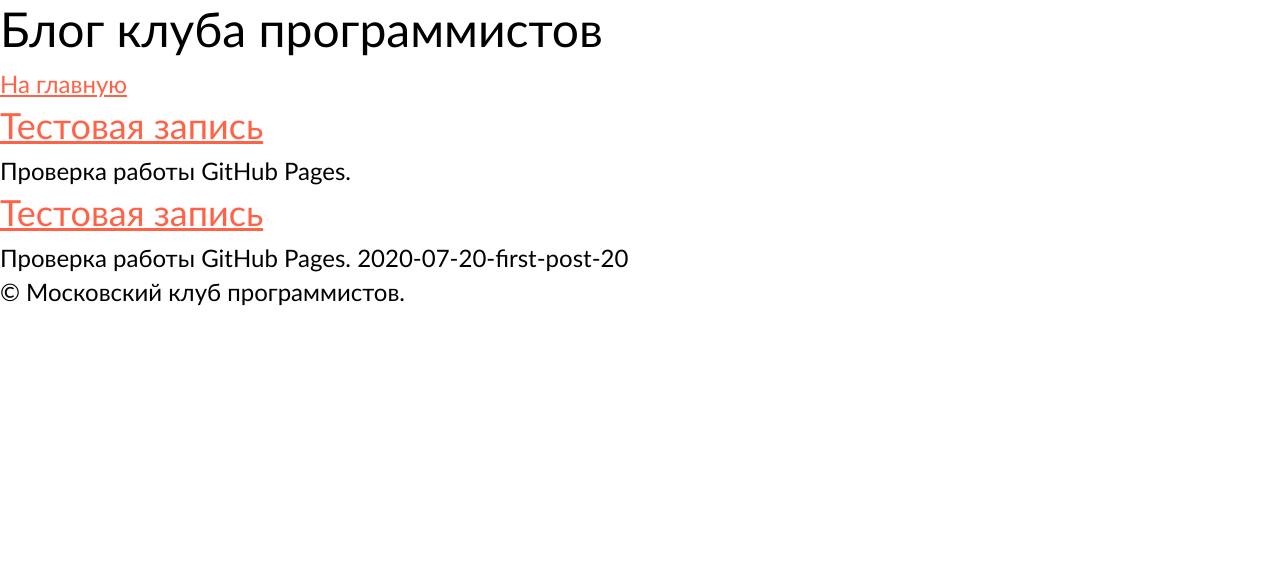
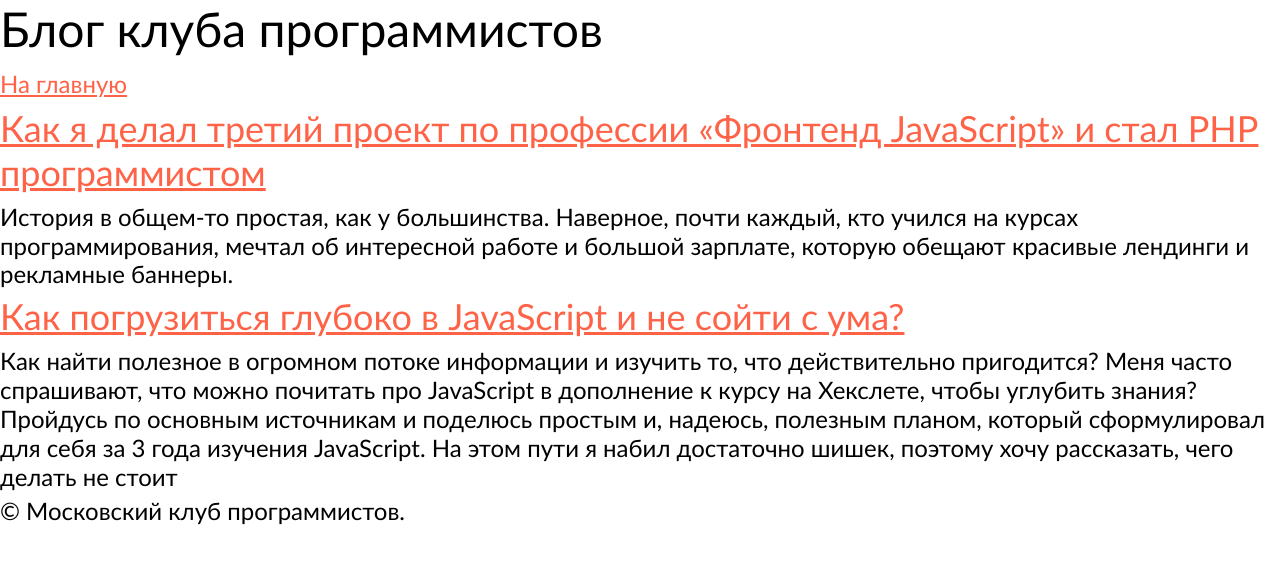
Before and after one commit to baur/Jekyll, a Jekyll site: the page built from blog/index.html, in a window 1280 px wide. Shown: the top 564 px of the page. Built offline with Jekyll 4.4.1, drawn with Linux system fonts in a browser that asks for light colours; the list of posts is cut into pages by our own code.

Commit message:
new posts

```diff
--- /dev/null
+++ b/_posts/2020-07-01-post1.md
@@ -0,0 +1,12 @@
+---
+layout: default
+title: Как погрузиться глубоко в JavaScript и не сойти с ума?
+---
+
+Как найти полезное в огромном потоке информации и изучить то, что действительно пригодится? Меня часто спрашивают, что можно почитать про JavaScript в дополнение к курсу на Хекслете, чтобы углубить знания? Пройдусь по основным источникам и поделюсь простым и, надеюсь, полезным планом, который сформулировал для себя за 3 года изучения JavaScript. На этом пути я набил достаточно шишек, поэтому хочу рассказать, чего делать не стоит
+
+<!--more-->
+
+Меня зовут Кирилл, ещё вчера я учился на Хекслете, а сегодня работаю в «Авито». У нас высокие требования к разработчикам, поэтому я бесконечно занимаюсь самообразованием, а также рассказываю новичкам, как стать классным специалистом и всё время прогрессировать.
+
+Я написал статью для начинающих разработчиков, которые уже прошли или завершают профессию на Хекслете и используют JavaScript как основной рабочий инструмент. Делюсь советами, которые помогут новичкам углубить знания, не забивая голову бесполезной на первых этапах обучения информацией.
--- /dev/null
+++ b/_posts/2020-07-02-post2.md
@@ -0,0 +1,12 @@
+---
+layout: default
+title: Как я делал третий проект по профессии «Фронтенд JavaScript» и стал PHP программистом
+---
+
+История в общем-то простая, как у большинства. Наверное, почти каждый, кто учился на курсах программирования, мечтал об интересной работе и большой зарплате, которую обещают красивые лендинги и рекламные баннеры.
+
+<!--more-->
+
+Всем привет! Расскажу, как я стал веб-программистом.
+
+История в общем-то простая, как у большинства. Наверное, почти каждый, кто учился на курсах программирования, мечтал об интересной работе и большой зарплате, которую обещают красивые лендинги и рекламные баннеры. Я мечтал работать, не выходя из дома за любимым ноутбуком. Тогда ещё не знал, чем именно могу заниматься. Наткнулся на пост человека на одном развлекательном портале, где он писал, что работает из дома, и ему не заплатил заказчик. Тогда я узнал про фриланс, понял, что работать и даже зарабатывать из дома — это реально. Начал интересоваться, как именно люди зарабатывают.
--- /dev/null
+++ b/_posts/2020-07-03-post3.md
@@ -0,0 +1,14 @@
+---
+layout: default
+title: Как правильно увольняться: советы от HR консультанта (вебинар)
+---
+
+Работа мечты — это прекрасно, но иногда бывают ситуации, когда работу нужно поменять. Это случается как по инициативе разработчика, так и по инициативе работодателя. Увольнение — это важный шаг. Как уйти красиво и без ущерба репутации? Как вести диалог об увольнении? Как оперировать причинами и распознать манипуляции со стороны работодателя?
+
+Поговорим об этом 16 июля в 19:00 по МСК с Ольгой Мирошниченко, основателем Карьерного бюро Ольги Мирошниченко, HR BP в международной продуктовой ИТ-компании.
+
+<!--more-->
+
+Мы часто говорим о поиске работы, однако есть не менее важная тема, связанная с карьерой разработчика — увольнение. Причины расставания разные, но в основном их принято рассматривать с двух сторон — по инициативе сотрудника и по инициативе работодателя.
+
+16 июля в 19:00 по московскому времени Ольга Мирошнеченко расскажет о том, как правильно увольняться.
--- a/_posts/2020-07-20-first-post-20.md
+++ /dev/null
@@ -1,12 +0,0 @@
----
-layout: default
-title: Тестовая запись
----
-
-Проверка работы GitHub Pages.
-2020-07-20-first-post-20
-
-<!--more-->
-
-Создали тестовую запись.
-2020-07-20-first-post-20
--- a/_posts/2020-07-21-first-post.md
+++ /dev/null
@@ -1,10 +0,0 @@
----
-layout: default
-title: Тестовая запись
----
-
-Проверка работы GitHub Pages.
-
-<!--more-->
-
-Создали тестовую запись.
--- a/index.html
+++ b/index.html
@@ -23,8 +23,3 @@ excerpt: Тяжела и неказиста жизнь простого прог
 Этот пробел требует немедленной ликвидации, которой мы и занимаемся.</p>
 
 <p><a href="{{site.baseurl}}/blog/">Блог клуба программистов</a>.</p>
-
-{% for post in site.posts %}
-  <h2><a href="{{ post.url | prepend: site.baseurl }}">{{ post.title }}</a></h2>
-  {{ post.excerpt }}
-{% endfor %}
```
